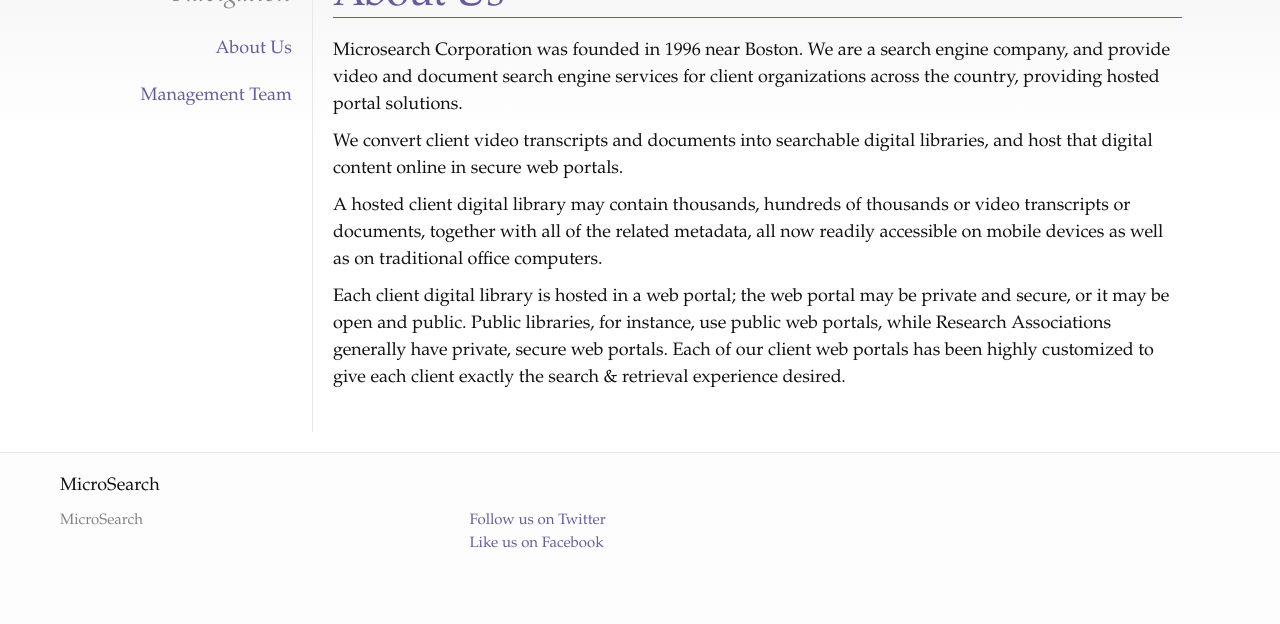
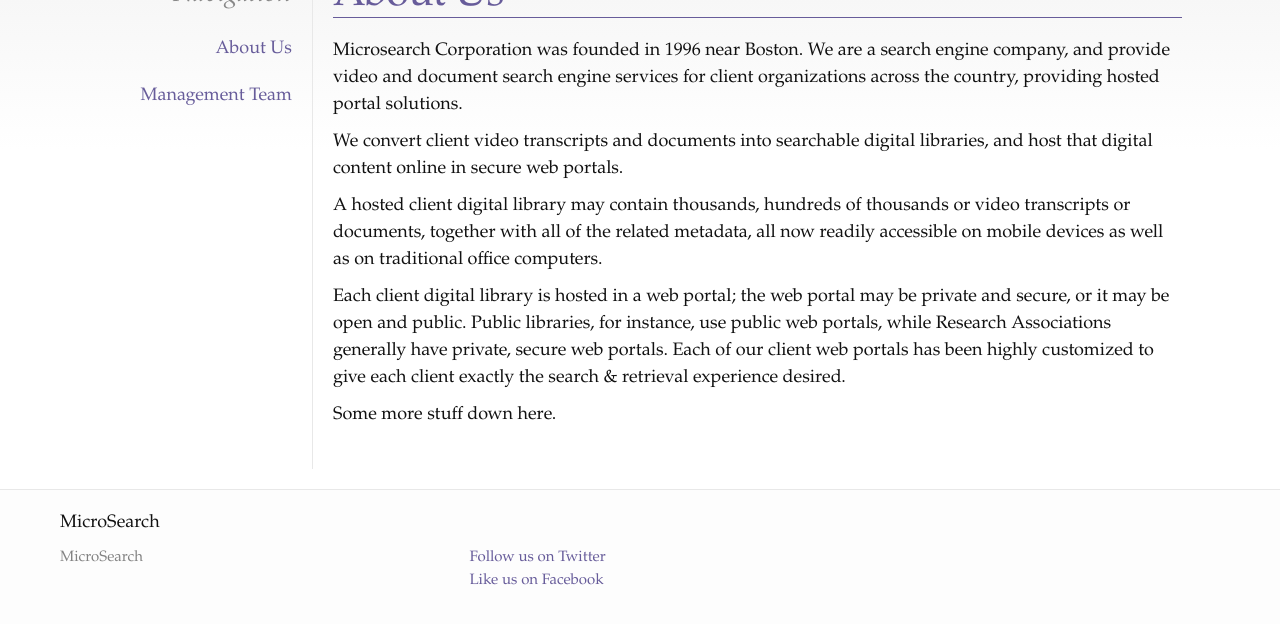
Before and after one commit to microsearch/microsearch.github.io, a Jekyll site: the page built from about/about.md, in a window 1280 px wide, cut to the strip 116-740 px from the top of the page. Built offline with Jekyll 4.4.1, drawn with Linux system fonts in a browser that asks for light colours.

Commit message:
Updated About

```diff
--- a/about/about.md
+++ b/about/about.md
@@ -6,9 +6,9 @@
 sections:
 - <li><a href="/about/">About Us</a></li>
 - <li><a href="/about/team/">Management Team</a></li>
-layout: page
 description: Microsearch provides Video and Document Digitization, Search, and SEO
   for a wide variety of clients in the professional, educational, and labor sectors.
+layout: page
 ---
 
 Microsearch Corporation was founded in 1996 near Boston. We are a search engine company, and provide video and document search engine services for client organizations across the country, providing hosted portal solutions.
@@ -18,3 +18,5 @@
 A hosted client digital library may contain thousands, hundreds of thousands or video transcripts or documents, together with all of the related metadata, all now readily accessible on mobile devices as well as on traditional office computers.
 
 Each client digital library is hosted in a web portal; the web portal may be private and secure, or it may be open and public. Public libraries, for instance, use public web portals, while Research Associations generally have private, secure web portals. Each of our client web portals has been highly customized to give each client exactly the search & retrieval experience desired.
+
+Some more stuff down here.
```
